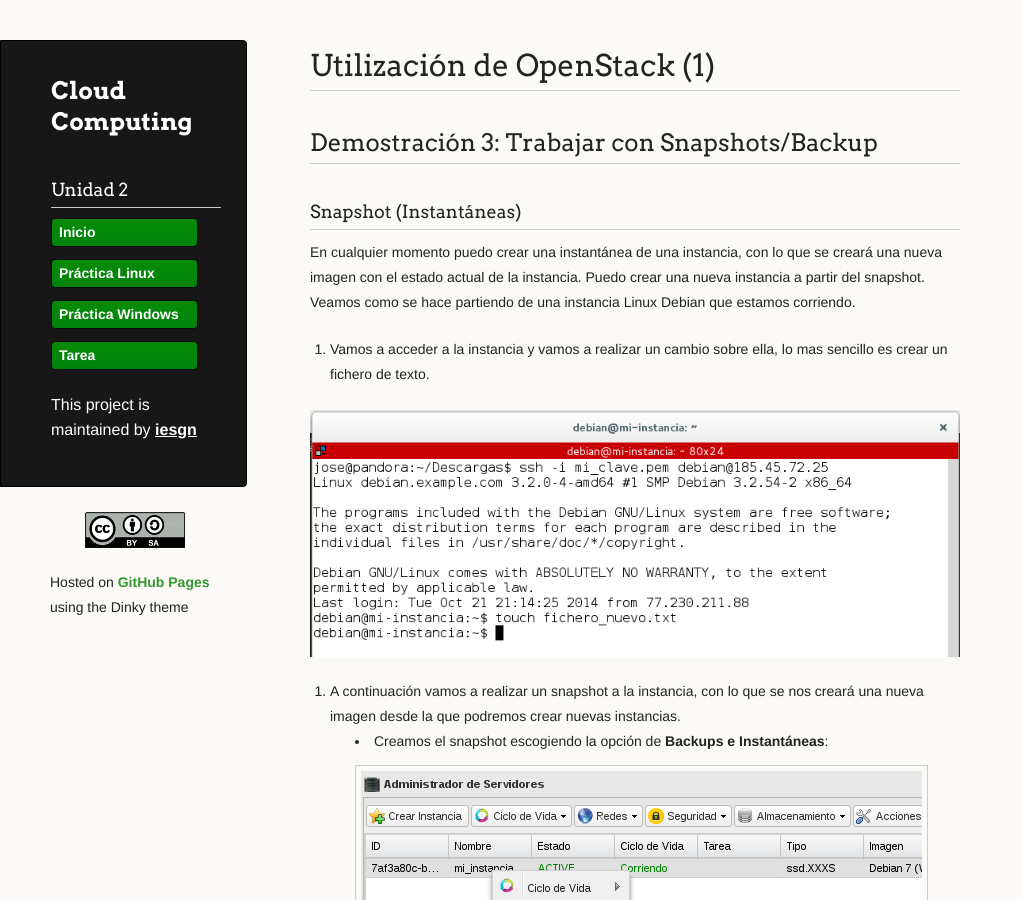
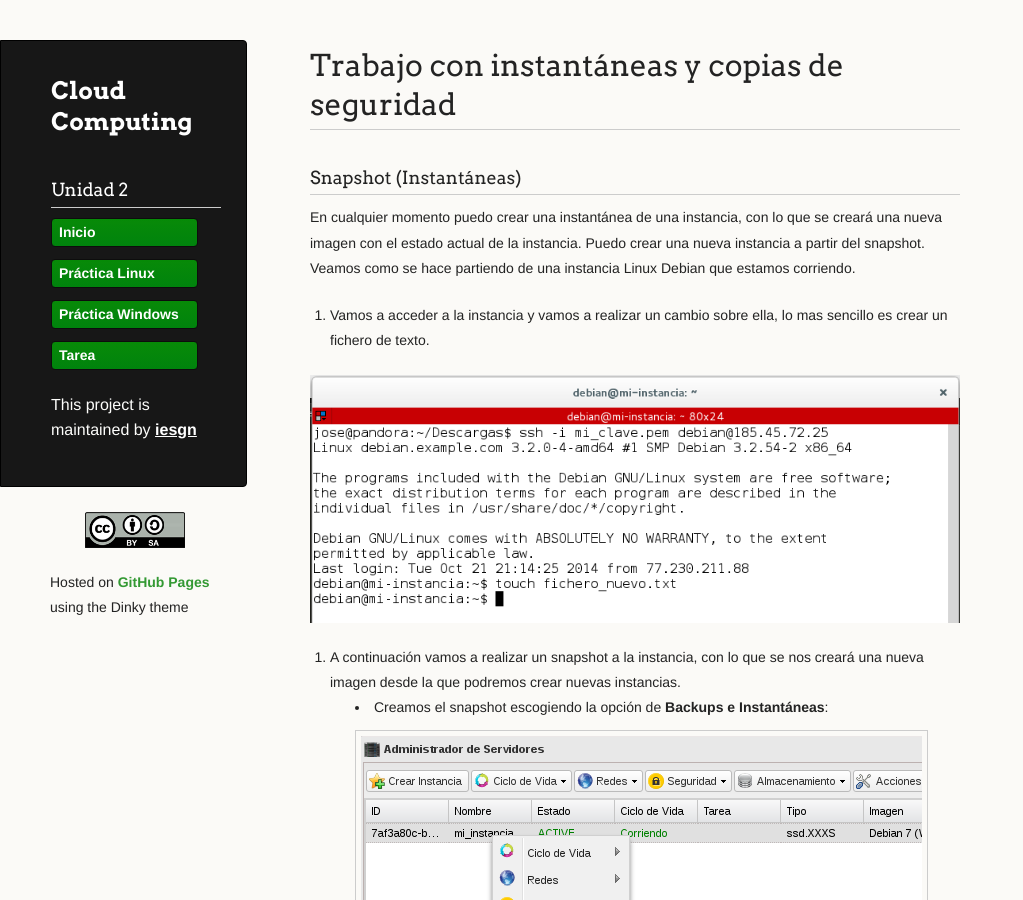
Before and after one commit to iesgn/cloud2, a Jekyll site: the page built from curso/u2/instantaneas.md, in a window 1280 px wide and 900 px high. Shown: the whole window, without its empty margins (0-1023 px from the left). Built offline with Jekyll 4.4.1, drawn with Linux system fonts in a browser that asks for light colours.

Commit message:
Unidad 2- instantaneas.md

```diff
--- a/curso/u2/instantaneas.md
+++ b/curso/u2/instantaneas.md
@@ -1,11 +1,9 @@
 ---
 layout: blog
-tittle: Utilización de OpenStack (1)
+tittle: Trabajo con instantáneas y copias de seguridad
 menu:
   - Unidad 2
 ---
-
-## Demostración 3: Trabajar con Snapshots/Backup
 
 ### Snapshot (Instantáneas)
 
```
